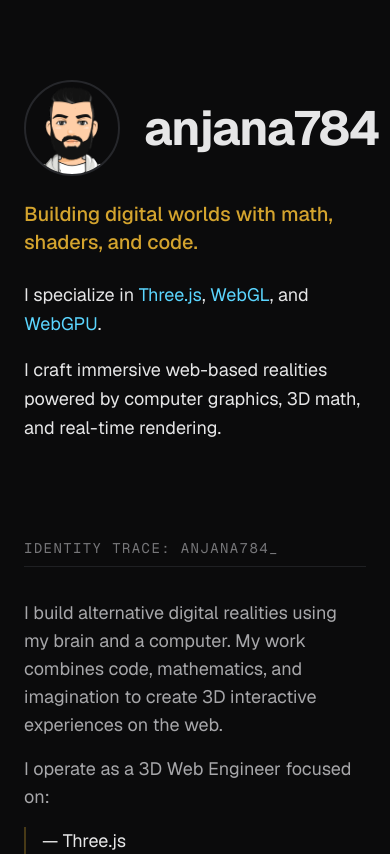
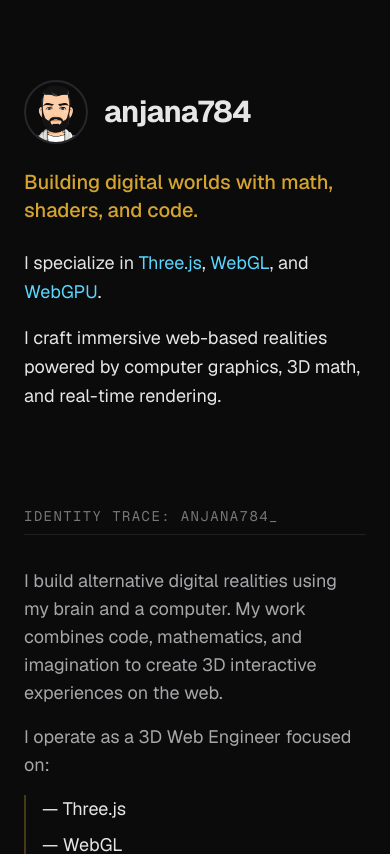
Before and after one commit to anjana784/anjana784, a Next.js app: page / in a window 390 px wide. Shown: the top 854 px of the page. Built offline with nearby package versions, Linux system fonts and the light colour scheme.

Commit message:
fix: layout issue in mobile screens

```diff
--- a/app/page.tsx
+++ b/app/page.tsx
@@ -20,8 +20,8 @@ const HomePage = () => {
       <div className="max-w-3xl mx-auto px-6 py-20 flex flex-col gap-24">
         {/* Hero Section */}
         <section className="flex flex-col gap-6">
-          <div className="flex items-center gap-6">
-            <div className="relative w-24 h-24 rounded-full overflow-hidden border-2 border-[#26272B] shrink-0">
+          <div className="flex items-center gap-4 md:gap-6">
+            <div className="relative w-16 h-16 md:w-24 md:h-24 rounded-full overflow-hidden border-2 border-[#26272B] shrink-0">
               <Image
                 src="/anjana784-logo.png"
                 alt="anjana784 Avatar"
@@ -29,7 +29,7 @@ const HomePage = () => {
                 className="object-cover"
               />
             </div>
-            <h1 className="text-5xl md:text-7xl font-bold text-[#E6E6E7] tracking-tight">
+            <h1 className="text-3xl sm:text-5xl md:text-7xl font-bold text-[#E6E6E7] tracking-tight">
               anjana784
             </h1>
           </div>
```
